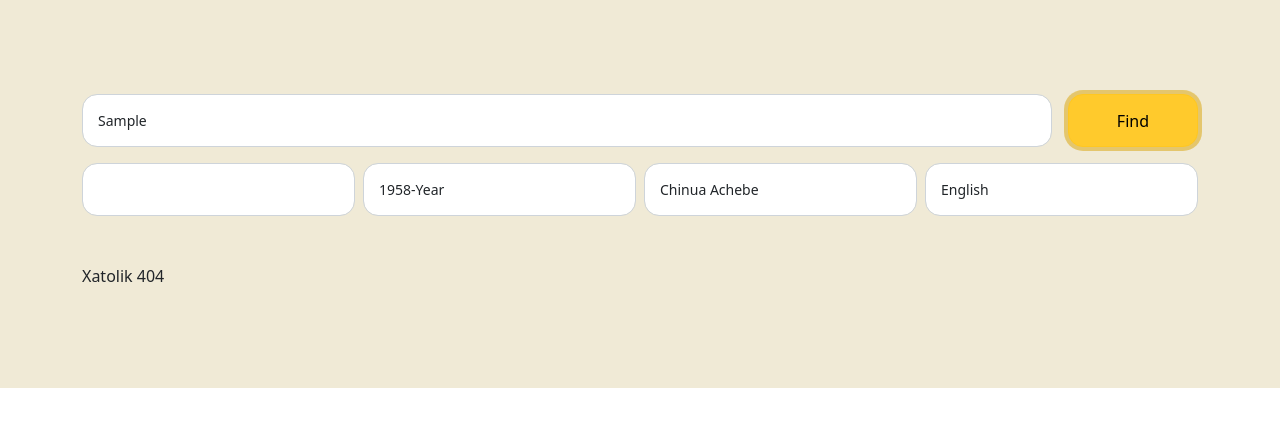
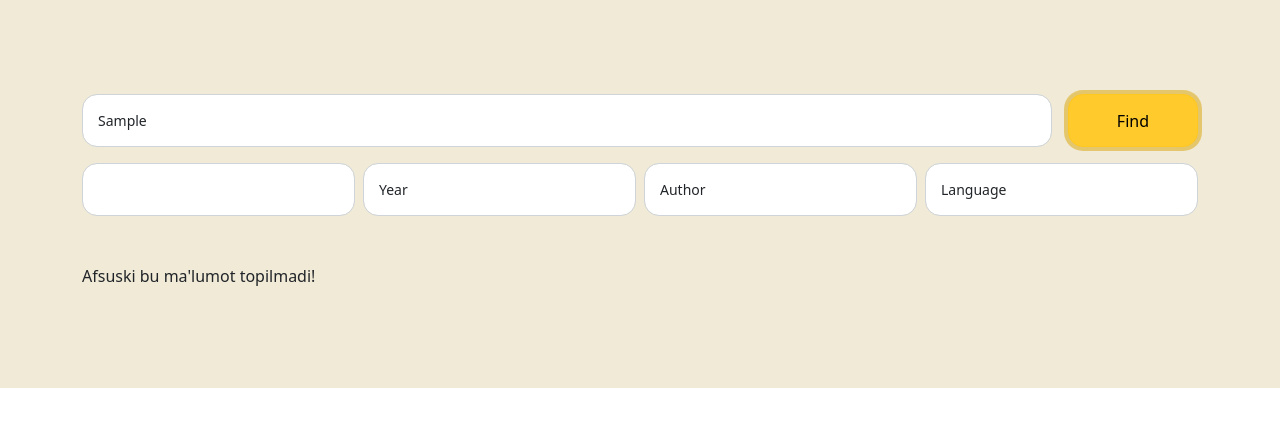
Before and after one commit to IbrohimovUlugbek04/book, a plain HTML site: page index.html in a window 1280 px wide. Both pictures are taken after typing "Sample" into the empty fields and a click on the button "Find". Shown: the part 108-534 px from the top of the page. Drawn offline with Linux system fonts and the light colour scheme.

Commit message:
main js full

```diff
--- a/index.html
+++ b/index.html
@@ -86,17 +86,23 @@
                   class="hero__search-year w-25 js-search-input form-control form-control-sm shadow-none"
                   name="search-year"
                   aria-label="Book year"
-                ></select>
+                >
+                  <option value="Year">Year</option>
+                </select>
                 <select
                   class="hero__search-author w-25 js-search-input form-control form-control-sm shadow-none"
                   name="search-author"
                   aria-label="Book Author"
-                ></select>
+                >
+                  <option value="Author">Author</option>
+                </select>
                 <select
                   class="hero__search-language w-25 js-search-input form-control form-control-sm shadow-none"
                   name="search-language"
                   aria-label="Book language"
-                ></select>
+                >
+                  <option value="Language">Language</option>
+                </select>
               </div>
             </form>
             <h2 class="visually-hidden">Book</h2>
--- a/js/main.js
+++ b/js/main.js
@@ -1,4 +1,3 @@
-
 var elForm = document.querySelector(".js-hero-form");
 var elInput = document.querySelector(".hero__search-input");
 var elSelectSort = document.querySelector(".hero__search-sort");
@@ -67,10 +66,8 @@ function formFuncBook(booksfunc) {
 }
 formFuncBook(books)
 // Form books function finish
-
 function elementCreteFunc(book) {
   book.forEach(bookFor => {
-
     var bookItem = document.createElement("li");
     var bookImg = document.createElement("img");
     var bookBox = document.createElement("div");
@@ -120,17 +117,16 @@ elForm.addEventListener("submit", (evt) => {
   evt.preventDefault();
   var inputVal = elInput.value.trim();
 
-  var selectYearVal = Number(elSelectYear.value);
+  var selectYearVal = elSelectYear.value;
   var selectAuthorVal = elSelectAuthor.value;
   var selectLanguageVal = elSelectLanguage.value;
   var newRegex = new RegExp(inputVal, "gi");
   var bookSearch = books.filter(item => {
-   return  item.title.match(newRegex)
+    return item.title.match(newRegex) && (item.year == Number(selectYearVal) || selectYearVal == "Year") && (item.language.includes(selectLanguageVal) || selectLanguageVal == "Language") && (item.author.includes(selectAuthorVal) || selectAuthorVal == "Author")
   })
-
   if (bookSearch.length > 0) {
     elementCreteFunc(bookSearch)
   } else {
-    elList.textContent = "Xatolik 404"
+    elList.textContent = "Afsuski bu ma'lumot topilmadi!"
   }
 });
```
